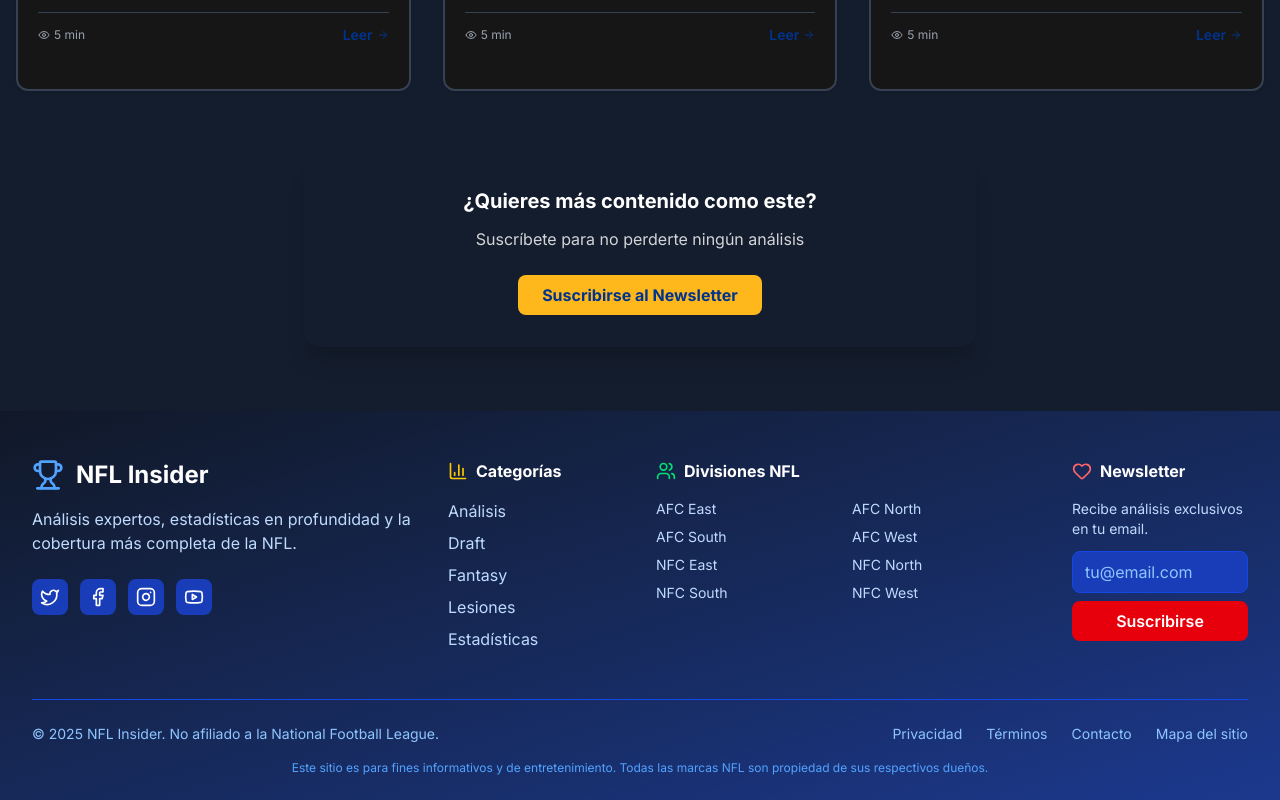
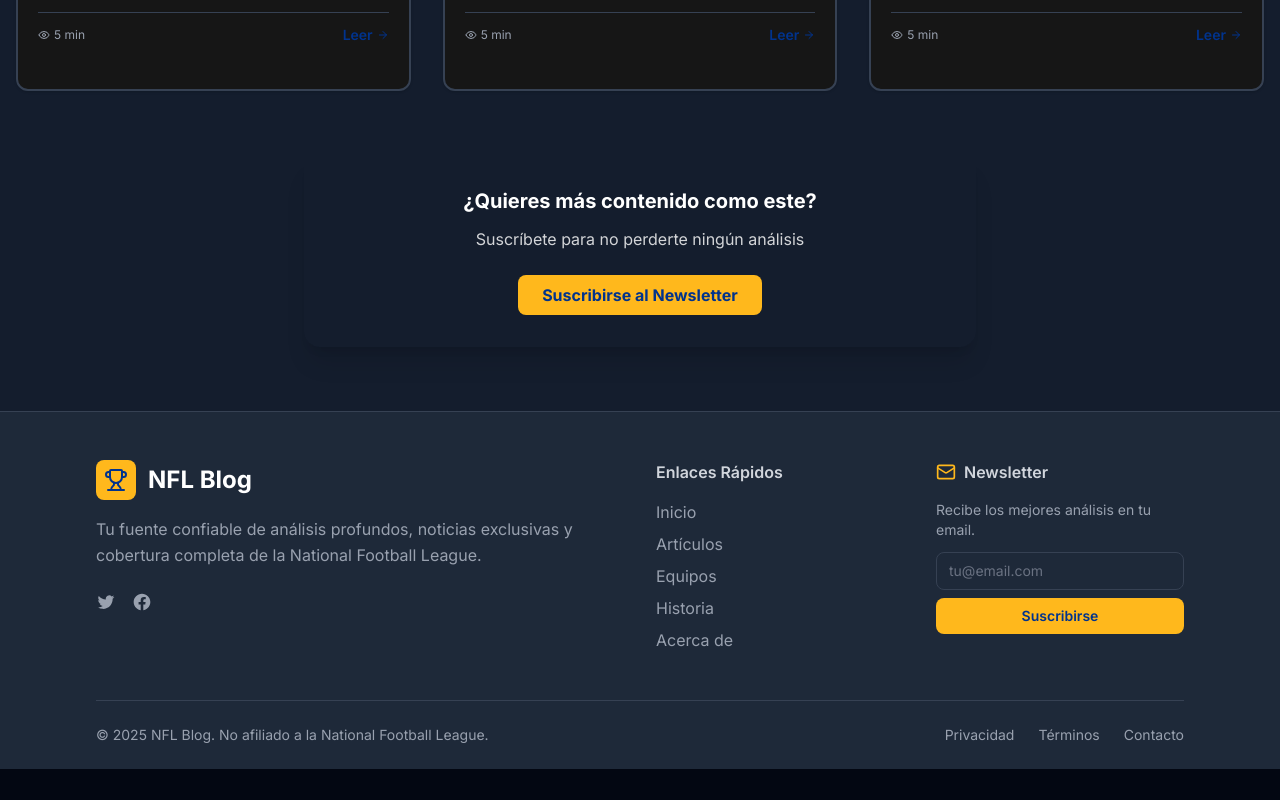
Before and after one commit to monchiviri27/blog-nfl, a Next.js app: page / in a window 1280 px wide. Shown: the part 1680-2480 px from the top of the page. After the commit the page ends 2449 px from the top, so only its background shows below. Built offline with nearby package versions, Linux system fonts and the light colour scheme.

Commit message:
Preparando despliegue correcto en vercel

```diff
--- a/src/components/Footer.tsx
+++ b/src/components/Footer.tsx
@@ -1,127 +1,89 @@
-// src/components/Footer.tsx
+// src/components/Footer.tsx - VERSIÓN LIMPIA Y COHERENTE
 'use client';
 
-import {
-  Trophy,
-  Users,
-  BarChart3,
-  Twitter,
-  Facebook,
-  Instagram,
-  Youtube,
-  Heart
-} from 'lucide-react';
+import { Trophy, Mail } from 'lucide-react';
 
 export function Footer() {
   const currentYear = new Date().getFullYear();
 
-  const teams = [
-    'AFC East', 'AFC North', 'AFC South', 'AFC West',
-    'NFC East', 'NFC North', 'NFC South', 'NFC West'
-  ];
-
   return (
-    <footer className="bg-gradient-to-br from-gray-900 to-blue-900 text-white">
-      <div className="max-w-7xl mx-auto px-4 sm:px-6 lg:px-8">
-        {/* Top Section */}
-        <div className="py-12 grid grid-cols-1 lg:grid-cols-6 gap-8">
-          {/* Brand Section */}
-          <div className="lg:col-span-2">
+    <footer className="bg-gray-900 dark:bg-gray-800 text-white border-t border-gray-700">
+      <div className="max-w-6xl mx-auto px-4 sm:px-6 lg:px-8">
+        {/* Main Content */}
+        <div className="py-12 grid grid-cols-1 md:grid-cols-4 gap-8">
+          {/* Brand */}
+          <div className="md:col-span-2">
             <div className="flex items-center space-x-3 mb-4">
-              <Trophy className="h-8 w-8 text-blue-400" />
-              <span className="text-2xl font-bold">NFL Insider</span>
+              <div className="bg-nfl-gold p-2 rounded-lg">
+                <Trophy className="h-6 w-6 text-nfl-navy" />
+              </div>
+              <span className="text-2xl font-bold">NFL Blog</span>
             </div>
-            <p className="text-blue-200 mb-6">
-              Análisis expertos, estadísticas en profundidad y la cobertura más completa de la NFL.
+            <p className="text-gray-300 dark:text-gray-400 mb-6 leading-relaxed">
+              Tu fuente confiable de análisis profundos, noticias exclusivas y cobertura completa
+              de la National Football League.
             </p>
-            <div className="flex space-x-3">
-              {[Twitter, Facebook, Instagram, Youtube].map((Icon, index) => (
-                <a
-                  key={index}
-                  href="#"
-                  className="bg-blue-800 hover:bg-blue-700 p-2 rounded-lg transition-colors"
-                >
-                  <Icon className="h-5 w-5" />
-                </a>
-              ))}
+            <div className="flex space-x-4">
+              <a href="#" className="text-gray-400 hover:text-nfl-gold transition-colors">
+                <span className="sr-only">Twitter</span>
+                <svg className="h-5 w-5" fill="currentColor" viewBox="0 0 24 24">
+                  <path d="M8.29 20.251c7.547 0 11.675-6.253 11.675-11.675 0-.178 0-.355-.012-.53A8.348 8.348 0 0022 5.92a8.19 8.19 0 01-2.357.646 4.118 4.118 0 001.804-2.27 8.224 8.224 0 01-2.605.996 4.107 4.107 0 00-6.993 3.743 11.65 11.65 0 01-8.457-4.287 4.106 4.106 0 001.27 5.477A4.072 4.072 0 012.8 9.713v.052a4.105 4.105 0 003.292 4.022 4.095 4.095 0 01-1.853.07 4.108 4.108 0 003.834 2.85A8.233 8.233 0 012 18.407a11.616 11.616 0 006.29 1.84"/>
+                </svg>
+              </a>
+              <a href="#" className="text-gray-400 hover:text-nfl-gold transition-colors">
+                <span className="sr-only">Facebook</span>
+                <svg className="h-5 w-5" fill="currentColor" viewBox="0 0 24 24">
+                  <path fillRule="evenodd" d="M22 12c0-5.523-4.477-10-10-10S2 6.477 2 12c0 4.991 3.657 9.128 8.438 9.878v-6.987h-2.54V12h2.54V9.797c0-2.506 1.492-3.89 3.777-3.89 1.094 0 2.238.195 2.238.195v2.46h-1.26c-1.243 0-1.63.771-1.63 1.562V12h2.773l-.443 2.89h-2.33v6.988C18.343 21.128 22 16.991 22 12z" clipRule="evenodd"/>
+                </svg>
+              </a>
             </div>
           </div>
 
-          {/* Categories */}
+          {/* Quick Links */}
           <div>
-            <h4 className="font-bold mb-4 flex items-center">
-              <BarChart3 className="h-5 w-5 mr-2 text-yellow-400" />
-              Categorías
-            </h4>
+            <h4 className="font-semibold mb-4 text-gray-200 dark:text-gray-300">Enlaces Rápidos</h4>
             <ul className="space-y-2">
-              <li><a href="/analysis" className="text-blue-200 hover:text-white transition-colors">Análisis</a></li>
-              <li><a href="/draft" className="text-blue-200 hover:text-white transition-colors">Draft</a></li>
-              <li><a href="/fantasy" className="text-blue-200 hover:text-white transition-colors">Fantasy</a></li>
-              <li><a href="/injuries" className="text-blue-200 hover:text-white transition-colors">Lesiones</a></li>
-              <li><a href="/stats" className="text-blue-200 hover:text-white transition-colors">Estadísticas</a></li>
+              <li><a href="/" className="text-gray-400 hover:text-nfl-gold transition-colors">Inicio</a></li>
+              <li><a href="/articles" className="text-gray-400 hover:text-nfl-gold transition-colors">Artículos</a></li>
+              <li><a href="/teams" className="text-gray-400 hover:text-nfl-gold transition-colors">Equipos</a></li>
+              <li><a href="/historia" className="text-gray-400 hover:text-nfl-gold transition-colors">Historia</a></li>
+              <li><a href="/about" className="text-gray-400 hover:text-nfl-gold transition-colors">Acerca de</a></li>
             </ul>
-          </div>
-
-          {/* Teams Quick Links */}
-          <div className="lg:col-span-2">
-            <h4 className="font-bold mb-4 flex items-center">
-              <Users className="h-5 w-5 mr-2 text-green-400" />
-              Divisiones NFL
-            </h4>
-            <div className="grid grid-cols-2 gap-2">
-              {teams.map((division) => (
-                <a
-                  key={division}
-                  href={`/division/${division.toLowerCase().replace(' ', '-')}`}
-                  className="text-blue-200 hover:text-white text-sm transition-colors"
-                >
-                  {division}
-                </a>
-              ))}
-            </div>
           </div>
 
           {/* Newsletter */}
           <div>
-            <h4 className="font-bold mb-4 flex items-center">
-              <Heart className="h-5 w-5 mr-2 text-red-400" />
+            <h4 className="font-semibold mb-4 text-gray-200 dark:text-gray-300 flex items-center">
+              <Mail className="h-5 w-5 mr-2 text-nfl-gold" />
               Newsletter
             </h4>
-            <p className="text-blue-200 text-sm mb-3">
-              Recibe análisis exclusivos en tu email.
+            <p className="text-gray-400 text-sm mb-3">
+              Recibe los mejores análisis en tu email.
             </p>
             <div className="space-y-2">
               <input
                 type="email"
                 placeholder="tu@email.com"
-                className="w-full px-3 py-2 bg-blue-800 border border-blue-700 rounded-lg focus:outline-none focus:border-blue-500 text-white placeholder-blue-300"
+                className="w-full px-3 py-2 bg-gray-800 border border-gray-700 rounded-lg focus:outline-none focus:border-nfl-gold text-white placeholder-gray-500 text-sm"
               />
-              <button className="w-full bg-red-600 hover:bg-red-700 py-2 rounded-lg font-semibold transition-colors">
+              <button className="w-full bg-nfl-gold text-nfl-navy hover:bg-yellow-400 py-2 rounded-lg font-semibold transition-colors text-sm">
                 Suscribirse
               </button>
             </div>
           </div>
         </div>
 
-        {/* Bottom Section */}
-        <div className="border-t border-blue-700 py-6">
-          <div className="flex flex-col md:flex-row justify-between items-center">
-            <div className="text-blue-300 text-sm mb-4 md:mb-0">
-              © {currentYear} NFL Insider. No afiliado a la National Football League.
+        {/* Bottom Bar */}
+        <div className="border-t border-gray-700 py-6">
+          <div className="flex flex-col md:flex-row justify-between items-center space-y-4 md:space-y-0">
+            <div className="text-gray-400 text-sm">
+              © {currentYear} NFL Blog. No afiliado a la National Football League.
             </div>
-            <div className="flex space-x-6 text-sm">
-              <a href="/privacy" className="text-blue-300 hover:text-white transition-colors">Privacidad</a>
-              <a href="/terms" className="text-blue-300 hover:text-white transition-colors">Términos</a>
-              <a href="/contact" className="text-blue-300 hover:text-white transition-colors">Contacto</a>
-              <a href="/sitemap" className="text-blue-300 hover:text-white transition-colors">Mapa del sitio</a>
+            <div className="flex space-x-6 text-sm text-gray-400">
+              <a href="/privacy" className="hover:text-nfl-gold transition-colors">Privacidad</a>
+              <a href="/terms" className="hover:text-nfl-gold transition-colors">Términos</a>
+              <a href="/contact" className="hover:text-nfl-gold transition-colors">Contacto</a>
             </div>
-          </div>
-
-          {/* Disclaimer */}
-          <div className="mt-4 text-center">
-            <p className="text-blue-400 text-xs">
-              Este sitio es para fines informativos y de entretenimiento. Todas las marcas NFL son propiedad de sus respectivos dueños.
-            </p>
           </div>
         </div>
       </div>
```
